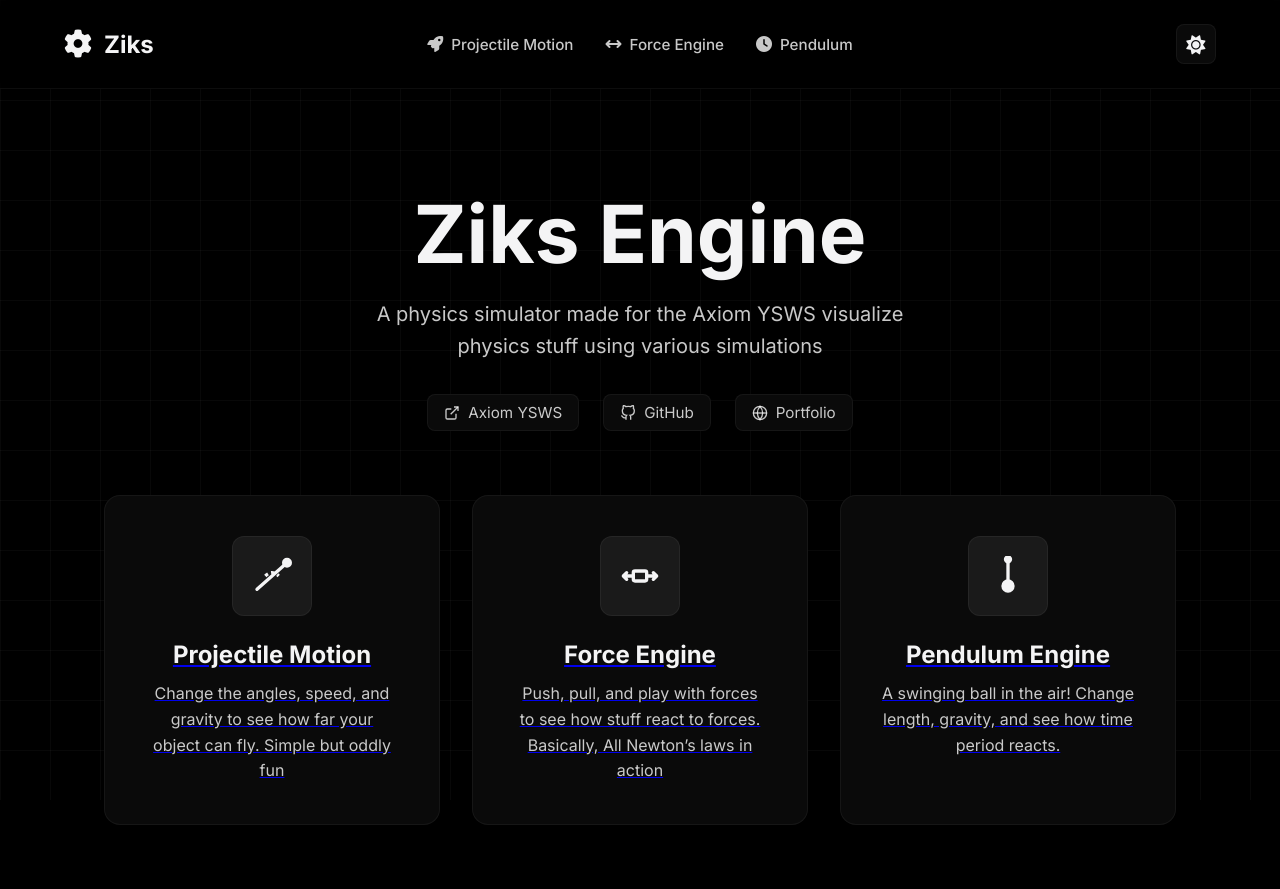
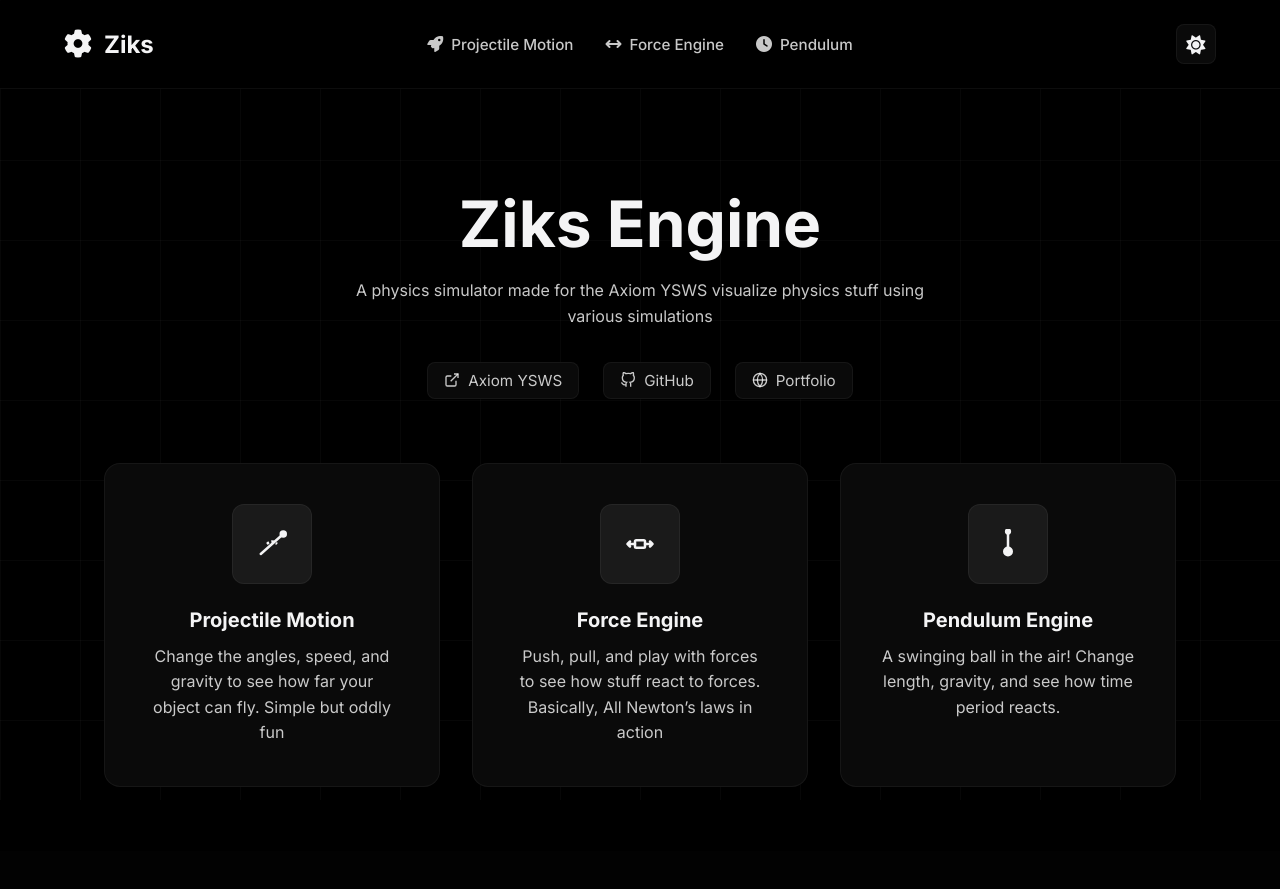
Before and after one commit to Rexaintreal/Ziks, a Flask app: page / in a window 1280 px wide. After the commit the page ends 787 px from the top, so only its background shows below. Run offline with Flask 3, Linux system fonts and the light colour scheme.

Commit message:
Improved the CSS of the landing page and made it more visually appealing

```diff
--- a/static/css/styles.css
+++ b/static/css/styles.css
@@ -41,12 +41,22 @@
     width: 100%;
     height: 100%;
     background-image:
-        linear-gradient(var(--grid-color) 1px, transparent 1px),
-        linear-gradient(90deg, var(--grid-color) 1px, transparent 1px);
-    background-size: 50px 50px;
+        linear-gradient(rgba(255, 255, 255, 0.04) 1px, transparent 1px),
+        linear-gradient(90deg, rgba(255, 255, 255, 0.04) 1px, transparent 1px);
+    background-size: 80px 80px;
+    opacity: 0.7;
     pointer-events: none;
     z-index: 0;
 }
+
+body[data-theme="light"]::before {
+    background-image:
+        linear-gradient(rgba(0, 0, 0, 0.05) 1px, transparent 1px),
+        linear-gradient(90deg, rgba(0, 0, 0, 0.05) 1px, transparent 1px);
+    background-size: 80px 80px;
+    opacity: 0.7;
+}
+
 
 nav {
     display: flex;
@@ -64,6 +74,7 @@
 [data-theme="light"] nav {
     background: rgba(255, 255, 255, 0.8);
 }
+
 
 .nav-left {
     display: flex;
@@ -170,14 +181,14 @@
 }
 
 .hero h1 {
-    font-size: 5rem;
+    font-size: 4rem;
     font-weight: 700;
     margin-bottom: 1rem;
     color: var(--text);
 }
 
 .hero p {
-    font-size: 1.25rem;
+    font-size: 1rem;
     color: var(--text-secondary);
     max-width: 600px;
     margin: 0 auto 2rem;
@@ -240,6 +251,8 @@
     cursor: pointer;
     border: 1px solid var(--border);
     text-align: center;
+    text-decoration: none;
+    color: inherit;
 }
 
 .card:hover {
@@ -265,8 +278,8 @@
 }
 
 .card-icon svg {
-    width: 40px;
-    height: 40px;
+    width: 30px;
+    height: 30px;
     stroke: var(--text);
     fill: none;
     stroke-width: 2;
@@ -277,7 +290,7 @@
 }
 
 .card h3 {
-    font-size: 1.5rem;
+    font-size: 1.25rem;
     margin-bottom: 0.75rem;
     color: var(--text);
 }
@@ -286,6 +299,12 @@
     color: var(--text-secondary);
     line-height: 1.6;
 }
+.card:hover,
+.card h3,
+.card p {
+    text-decoration: none;
+}
+
 
 @media (max-width: 968px) {
     .nav-center {
```
